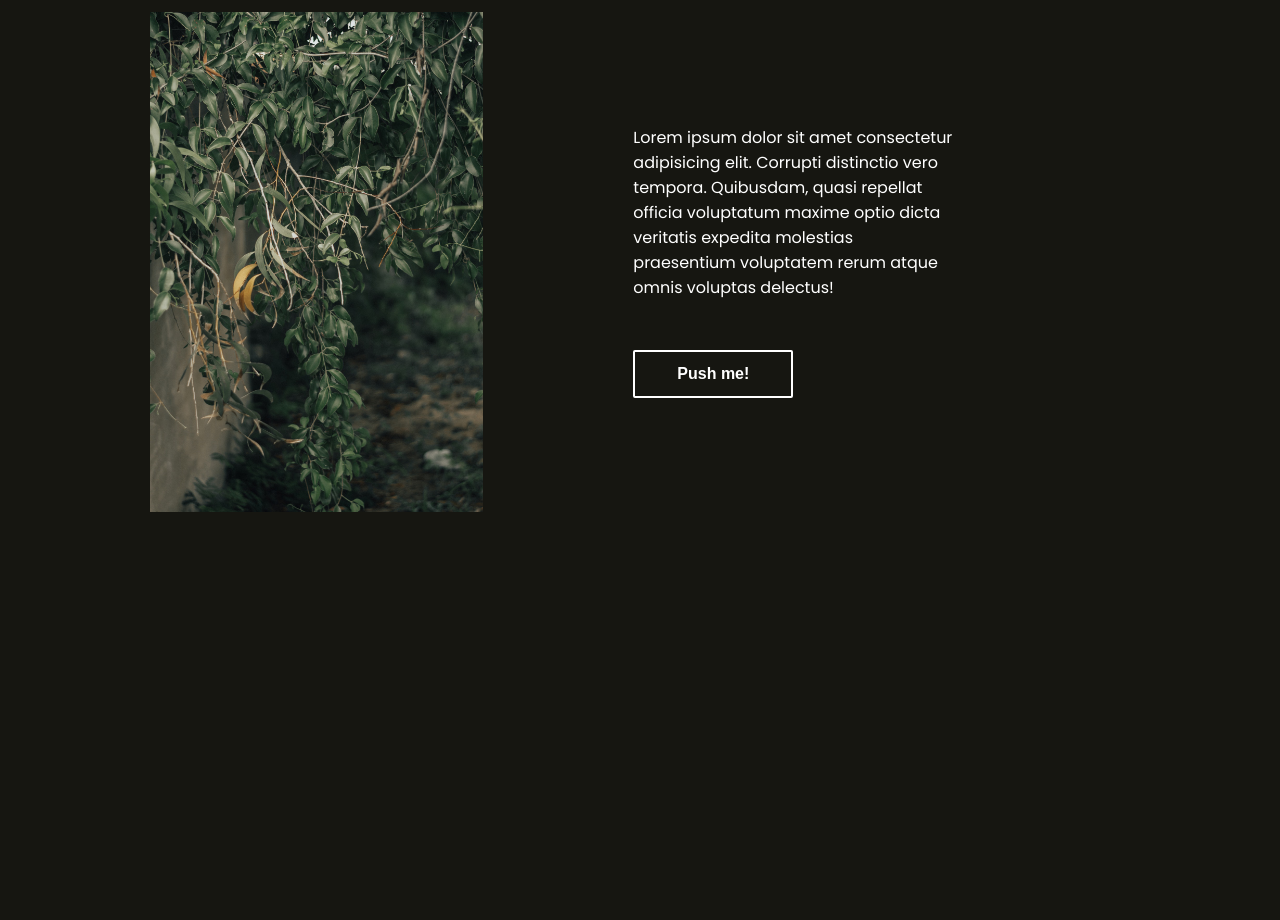
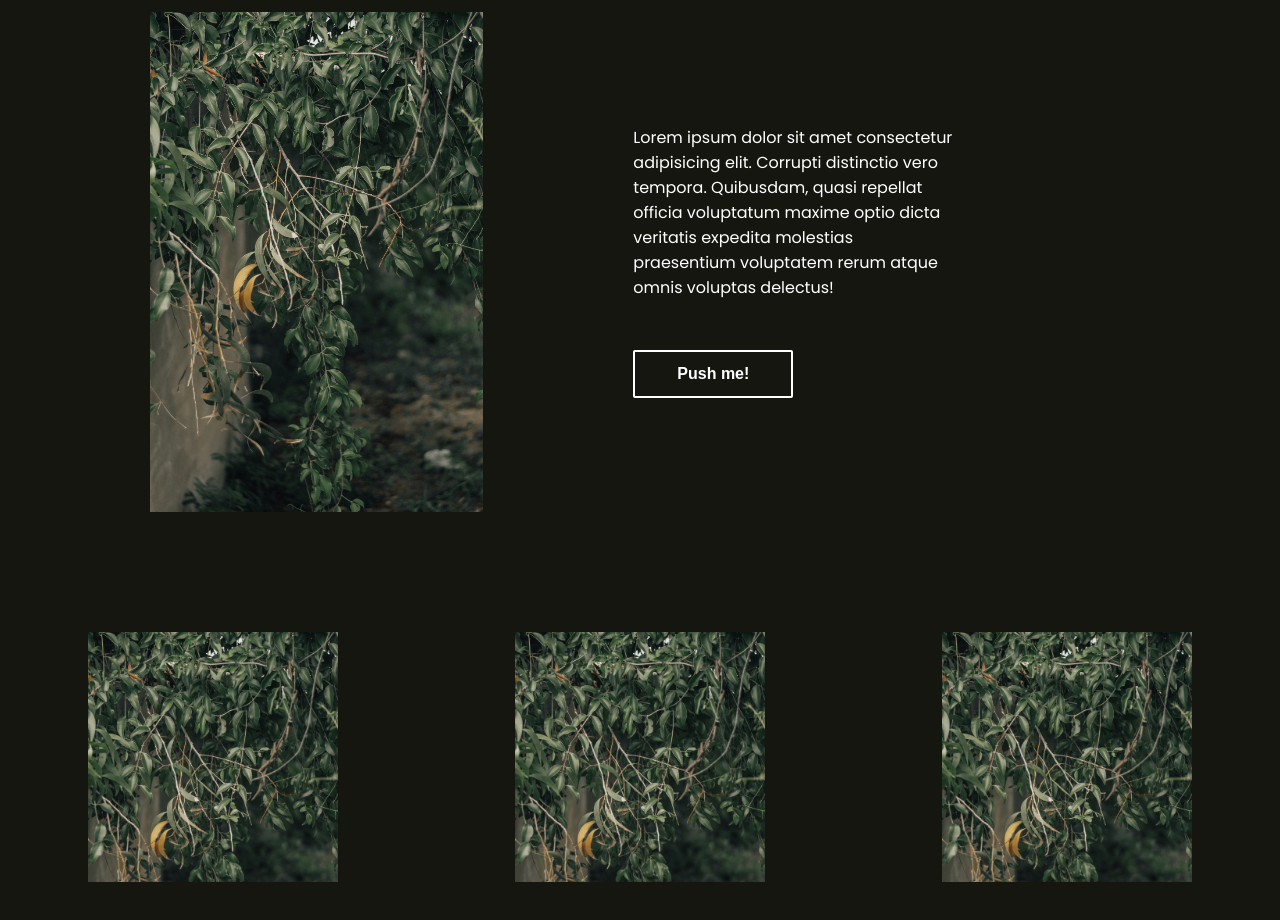
Before and after one commit to projectVD/photograph-demo, a plain HTML site: page index.html in a window 1280 px wide. Shown: the part 100-1020 px from the top of the page. Before the commit the page ends 800 px from the top, so only its background shows below. Drawn offline with Linux system fonts and the light colour scheme.

Commit message:
beta v2, cards animations version 1 is ready

```diff
--- a/css/main.css
+++ b/css/main.css
@@ -8,13 +8,12 @@ body {
   font-family: 'Poppins', sans-serif;
   background-color: #161611;
   color: #fff;
-  height: 100vh;
   cursor: none;
 }
 
 .cursor {
   pointer-events: none;
-  position: fixed;
+  position: absolute;
   padding: 0.4rem;
   background-color: #fff;
   border-radius: 50%;
@@ -46,8 +45,6 @@ nav {
   display: flex;
   align-items: center;
   justify-content: space-between;
-  perspective: 3000px;
-  perspective-origin: top right;
 }
 .content img {
   width: auto;
@@ -57,10 +54,8 @@ nav {
   margin-left: 150px;
   transition: all 0.5s ease;
 }
-.content img:hover {
-  transform: rotateX(35deg);
-  transition: transform 0.5s ease;
-}
+
+
 .content__text {
   flex: 1;
   padding-left: 150px;
@@ -80,3 +75,31 @@ nav {
   cursor: none;
   margin-top: 50px;
 }
+
+
+.conatiner {
+  display: flex;
+  justify-content: space-around;
+  align-items: center;
+  padding: 120px 0;
+  color: #161611;
+}
+
+.card {
+  perspective: 1000px;
+  transform-style: preserve-3d;
+}
+
+.card-item {
+  background-color: #fff;
+  width: 250px;
+  height: 250px;
+  transition: transform 0.2s;
+  overflow: hidden;
+}
+
+.card-item img {
+  width: inherit;
+  height: initial;
+  object-fit: contain;
+}
--- a/index.html
+++ b/index.html
@@ -32,6 +32,27 @@
     </div>
   </div>
 
+  <div class="conatiner">
+    <div class="card">
+      <div class="card-item">
+        <img src="images/photo_1.jpg" alt="#">
+      </div>
+    </div>
+
+    <div class="card">
+      <div class="card-item">
+        <img src="images/photo_1.jpg" alt="#">
+      </div>
+    </div>
+
+    <div class="card">
+      <div class="card-item">
+        <img src="images/photo_1.jpg" alt="#">
+      </div>
+    </div>
+
+  </div>
+
 
 
   <script src="js/main.js"></script>
--- a/js/main.js
+++ b/js/main.js
@@ -15,4 +15,24 @@ navLinks.forEach(link => {
   link.addEventListener('mouseleave', () => {
     mouseCursor.style.transform = ''
   });
-})
+});
+
+
+const cards = document.querySelectorAll('.card');
+
+cards.forEach(card => {
+  card.addEventListener('mousemove', startRotate);
+  card.addEventListener('mouseout', stopRotate);
+});
+
+function startRotate(event) {
+  const cardItem = this.querySelector('.card-item');
+  const halfHight = cardItem.offsetHeight / 2;
+  const halfWidth = cardItem.offsetWidth / 2;
+  cardItem.style.transform = 'rotateX('+ -(event.offsetY - halfHight) / 10 +'deg) rotateY('+ (event.offsetX - halfWidth) / 10 +'deg)';
+}
+
+function stopRotate(event) {
+  const cardItem = this.querySelector('.card-item');
+  cardItem.style.transform = 'rotate(0)';
+}
```
